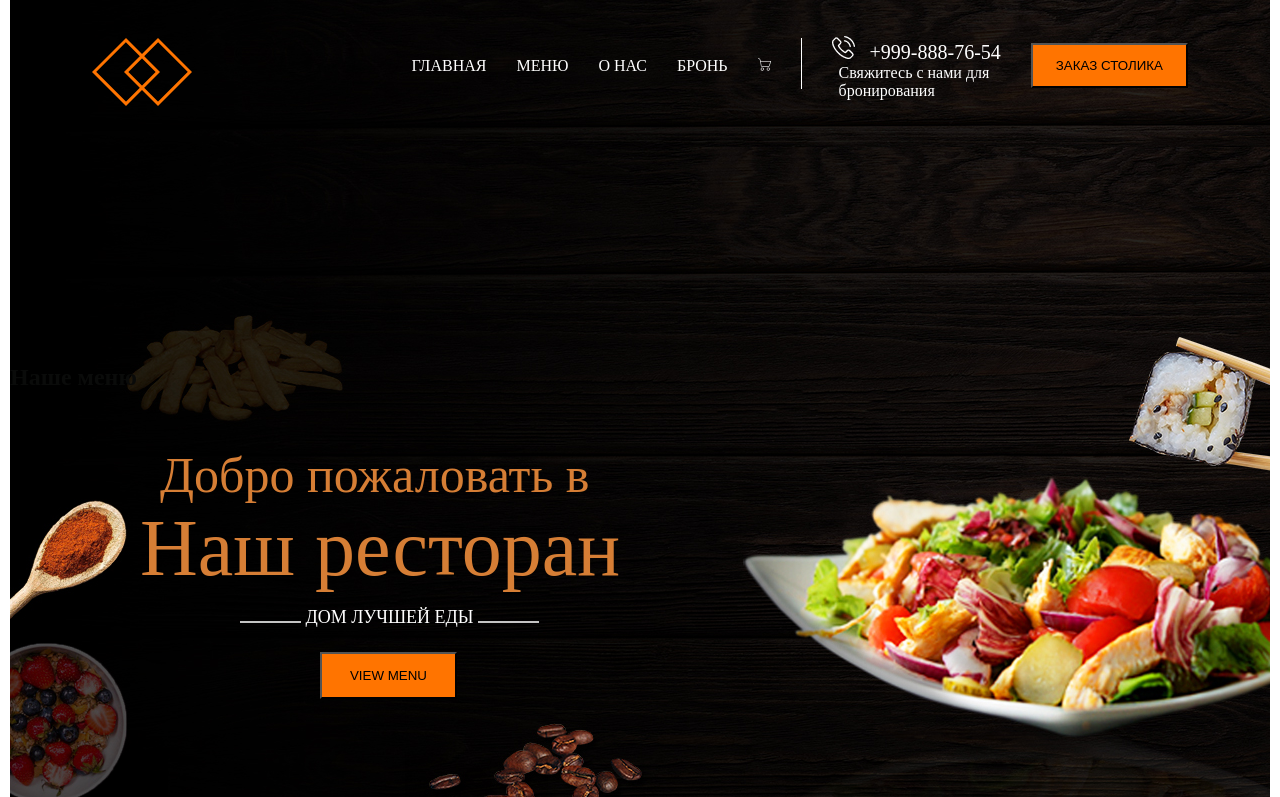
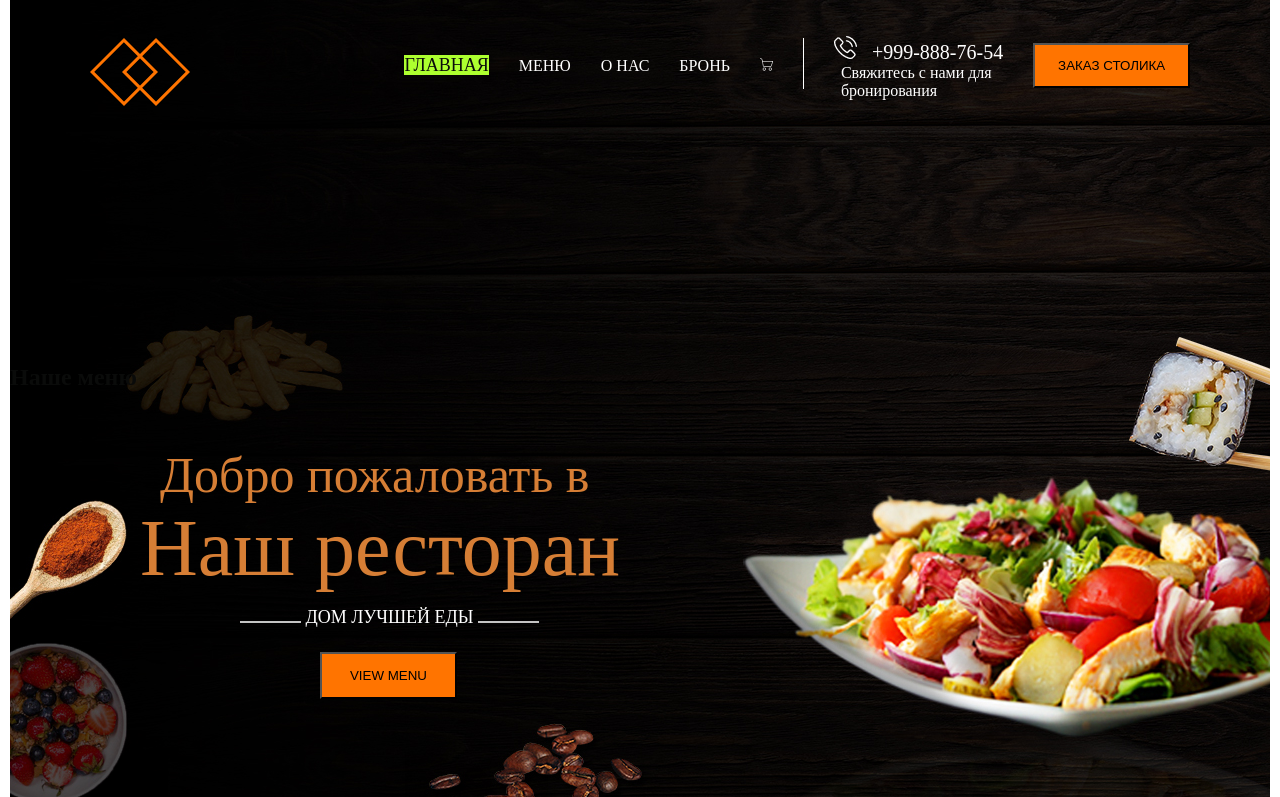
Before and after one commit to QodirjonAnorqulov/yakshanba, a plain HTML site: page index.html in a window 1280 px wide. In both pictures the pointer is over the link "ГЛАВНАЯ". Shown: the top 797 px of the page. Drawn offline with Linux system fonts and the light colour scheme.

Commit message:
vazifa tugatildi

```diff
--- a/css/main.css
+++ b/css/main.css
@@ -26,6 +26,11 @@ ul li{
 li a{
     text-decoration: none;
     color: white;
+}
+li a:hover{
+    background-color: greenyellow;
+    color: #0a0b0a;
+    font-size: large;
 }
 
 .zakas{
```
